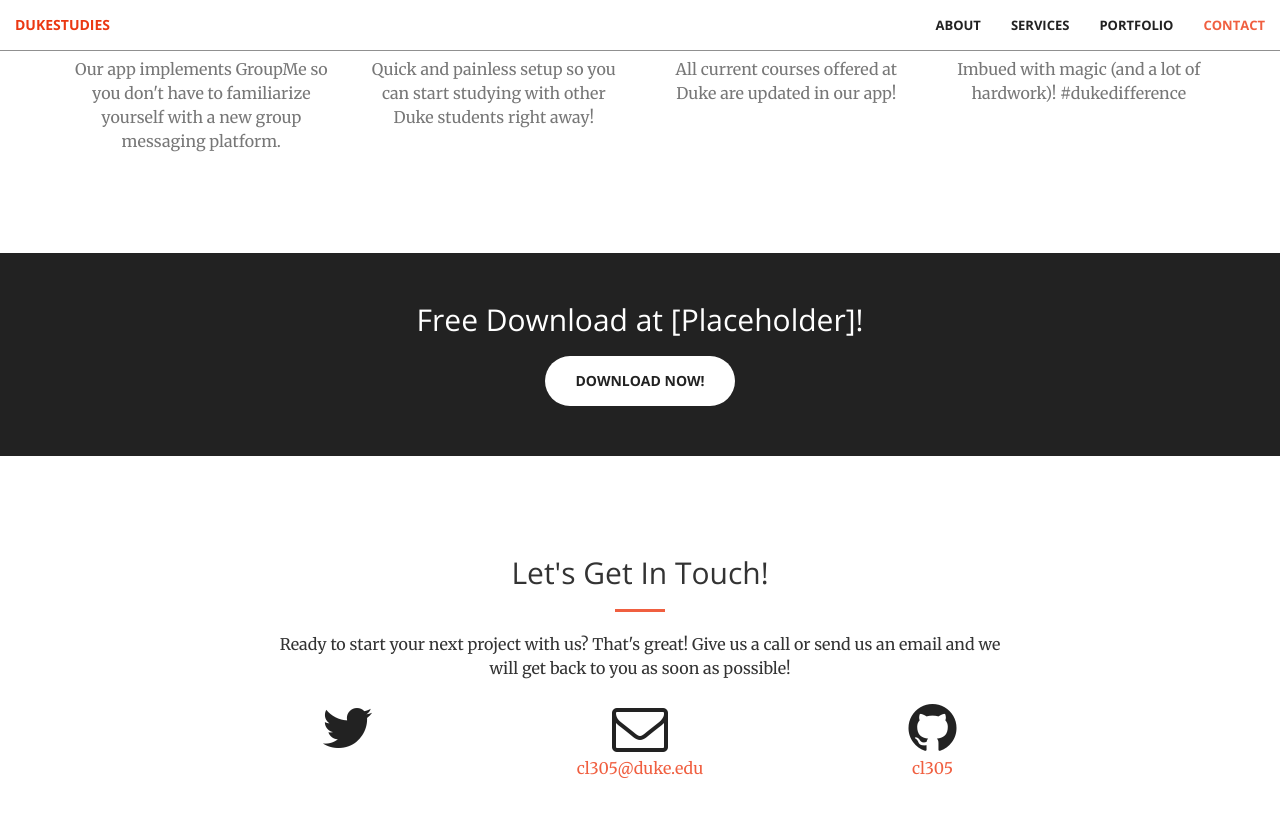
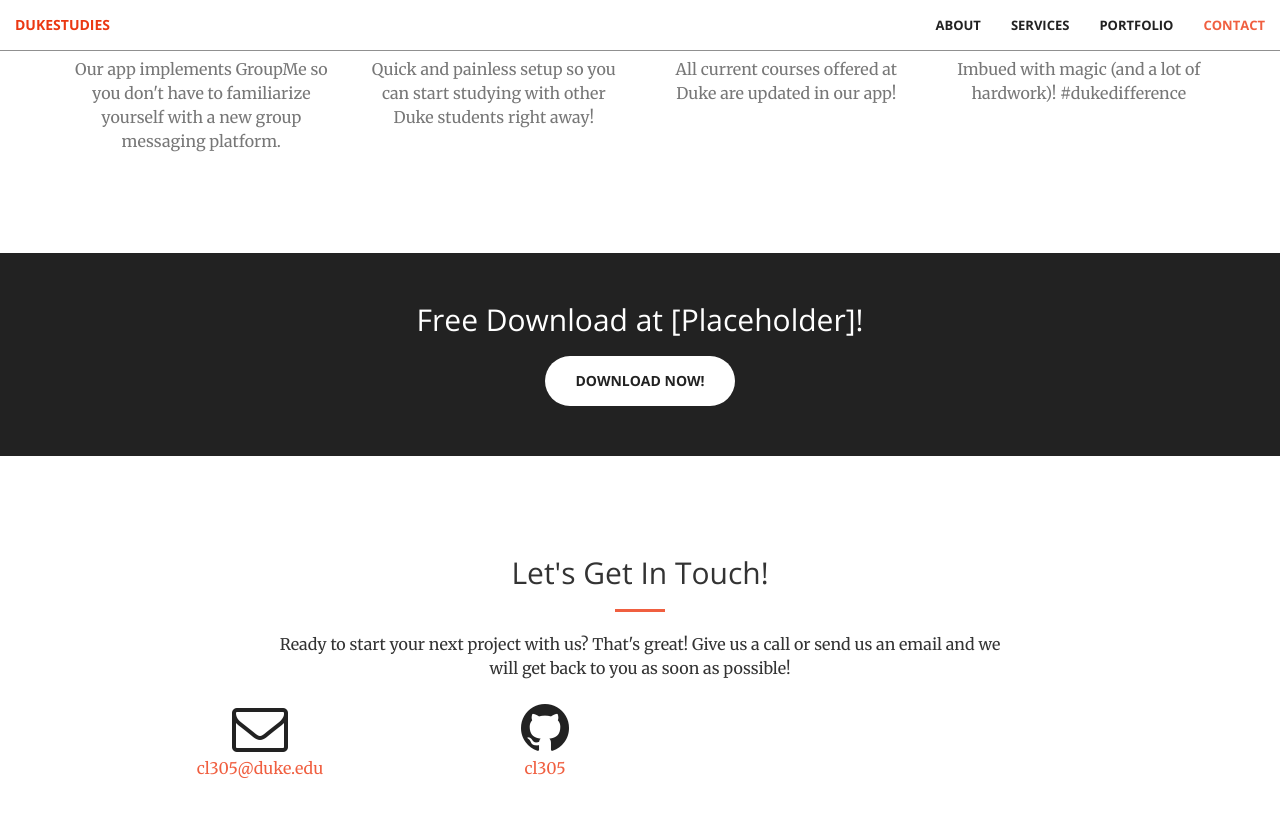
Before and after one commit to cl305/DukeStudies, a Jekyll site: the page built from index.html, in a window 1280 px wide and 900 px high, scrolled down 1593 px. Shown: the top 817 px of the window. Built offline with Jekyll 4.4.1, drawn with Linux system fonts in a browser that asks for light colours.

Commit message:
Removing twitter icon from footer

```diff
--- a/_includes/contact.html
+++ b/_includes/contact.html
@@ -6,11 +6,11 @@
                 <hr class="primary">
                 <p>Ready to start your next project with us? That's great! Give us a call or send us an email and we will get back to you as soon as possible!</p>
             </div>
-        <div class="col-lg-2 col-lg-offset-2 text-center">
+        <!-- <div class="col-lg-2 col-lg-offset-2 text-center">
             <a href="https://twitter.com/{{ site.twitter_username }}">
                 <i class="fa fa-twitter fa-3x wow bounceIn" data-wow-delay=".1s"></i>
                 <p>{{ site.twitter_username }}</p>
-            </a>
+            </a> -->
         </div>
         <div class="col-lg-2 col-lg-offset-1 text-center">
             <a href="mailto:{{ site.email }}">
```
